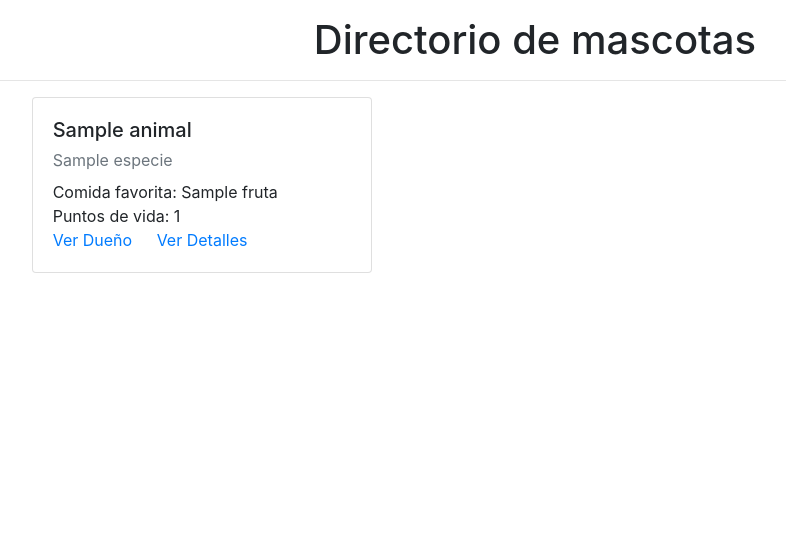
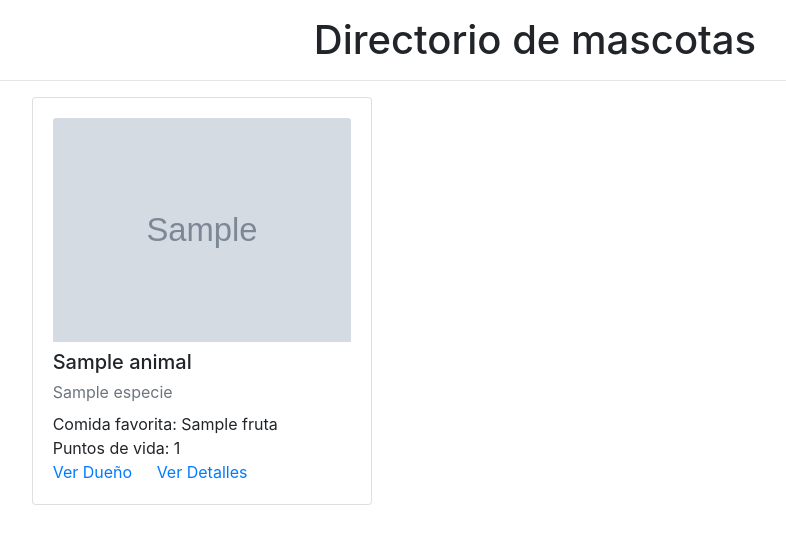
Before and after one commit to sleivav/clases-django, a Django app: page /mascotas/ in a window 1280 px wide. Shown: the top 544 px of the page, without its empty margins (105-891 px from the left). Run offline with Django 3.2, Linux system fonts and the light colour scheme; tables that the repository leaves empty hold one stand-in row (values such as "Sample post"); grey boxes marked "Sample" are stand-in pictures; some libraries are stand-ins or nearby versions.

Commit message:
Agregar imágenes a template principal

```diff
--- a/templates/mascotas/index.html
+++ b/templates/mascotas/index.html
@@ -12,6 +12,7 @@
         <div class="col-md-4 mb-3">
             <div class="card">
                 <div class="card-body">
+                    <img class="card-img-top mb-2" src="{{ animal.imagen.url }}" alt="Card image cap">
                     <h5 class="card-title">{{ animal.nombre }}</h5>
                     <p class="card-subtitle text-muted mb-2">{{ animal.especie }}</p>
                     <div class="card-text">Comida favorita: {{ animal.especie.fruta_favorita }}</div>
```
